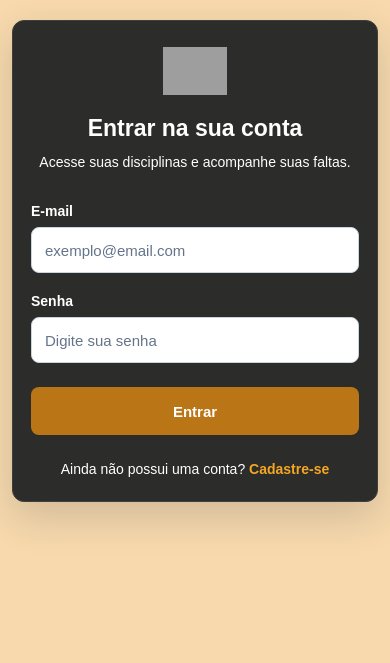
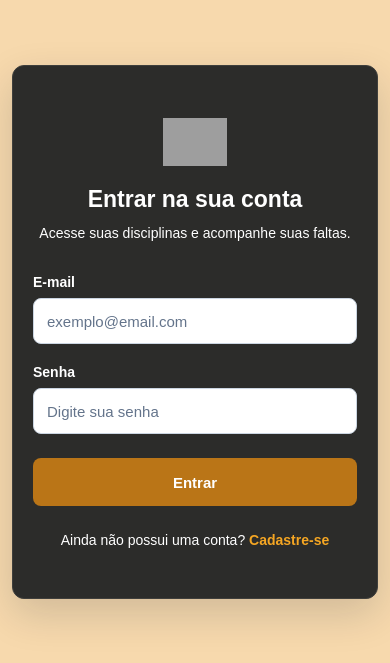
Before and after one commit to yuri945/Minhas_Faltas, a Flask app: page /login in a window 390 px wide. Shown: the top 663 px of the page. Run offline with Flask 3, Linux system fonts and the light colour scheme; some libraries are stand-ins or nearby versions; grey boxes are pictures that could not be loaded.

Commit message:
abaixa container de login

```diff
--- a/static/css/style.css
+++ b/static/css/style.css
@@ -1555,7 +1555,8 @@ img {
     }
 
     .cartao-autenticacao {
-        padding: 24px 18px;
+        margin-top: 45px;
+        padding: 50px 20px;
         border-radius: 12px;
     }
 
```
